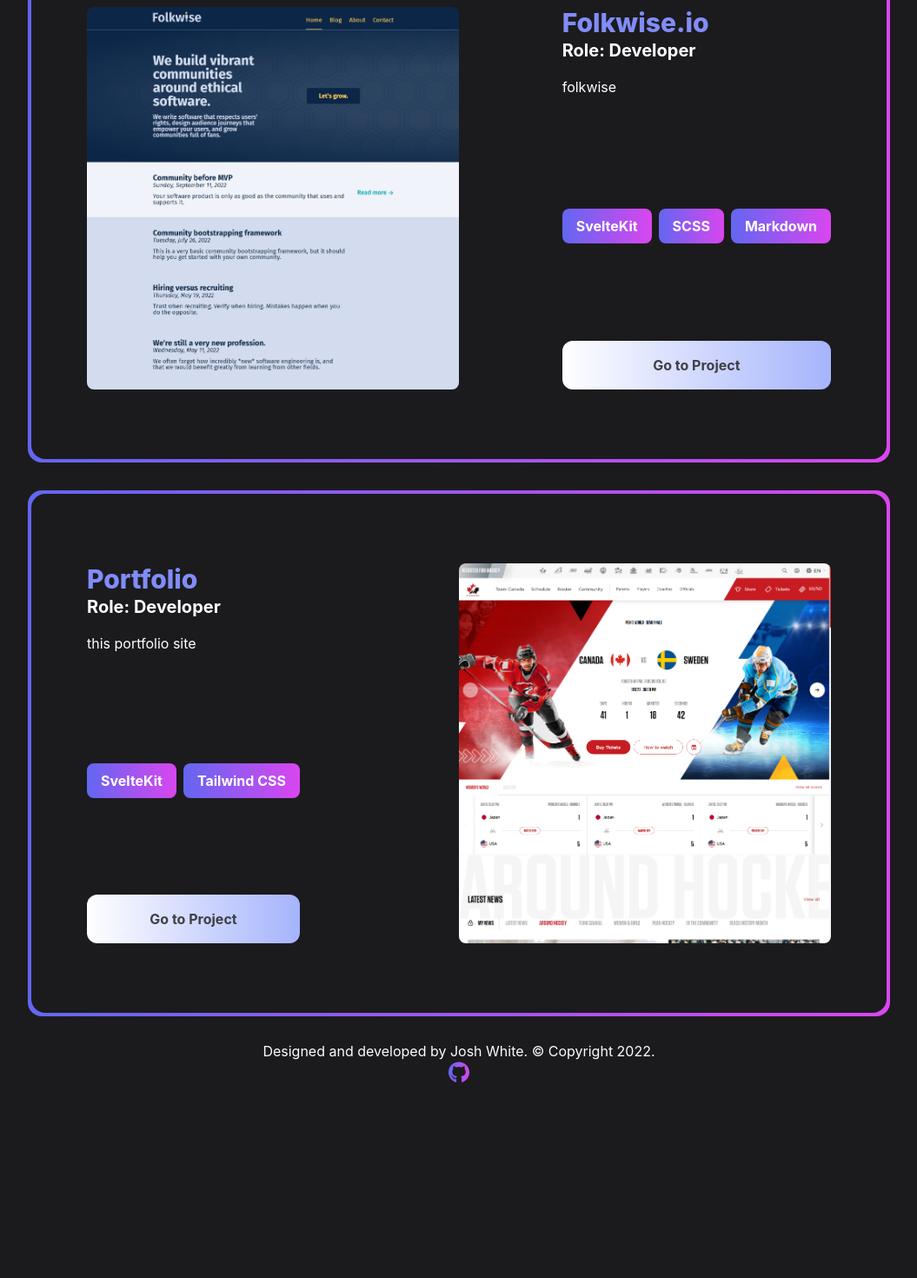
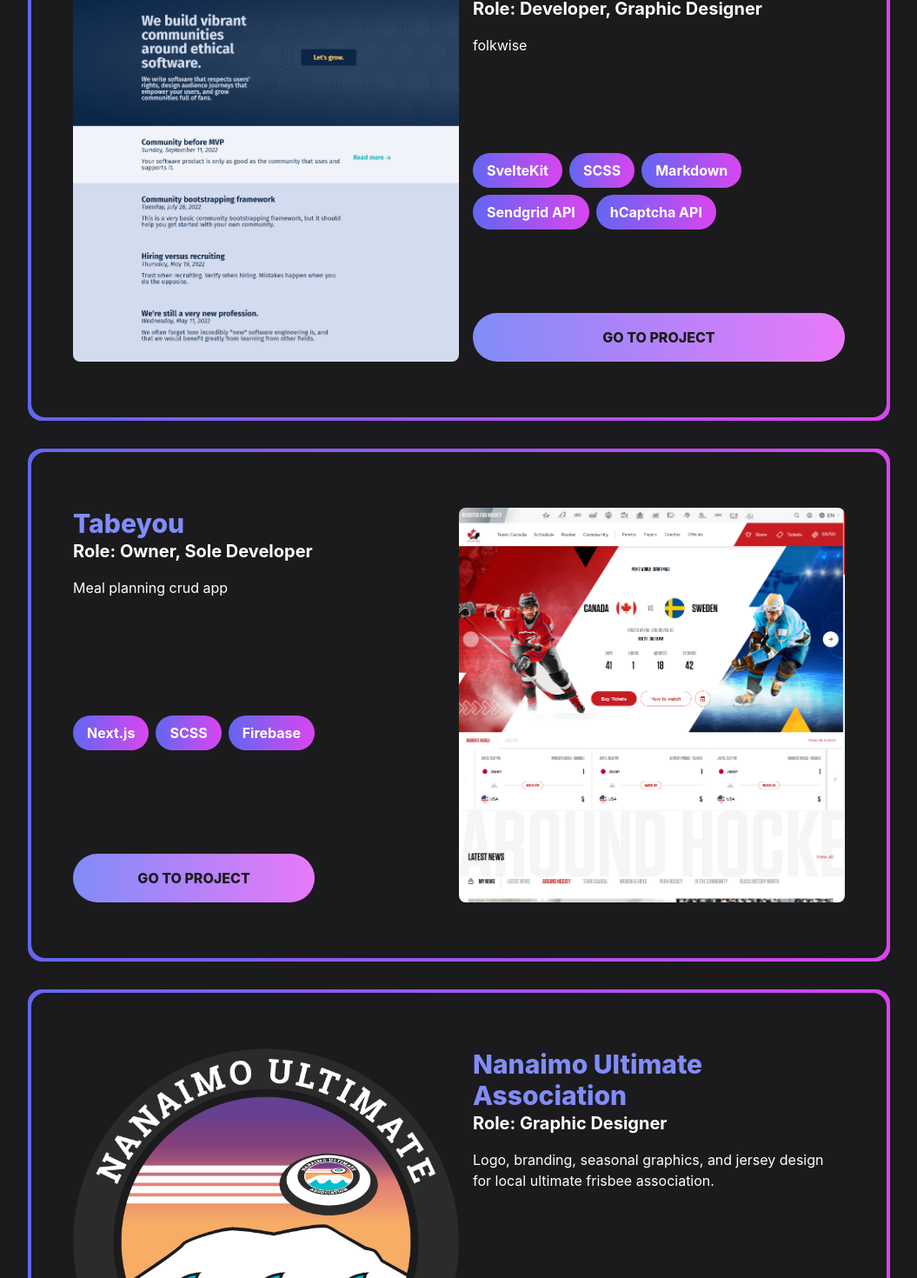
Before and after one commit to jojawhi/sveltekit-portfolio, a SvelteKit app: page /portfolio in a window 1280 px wide. Shown: the part 781-2251 px from the top of the page at 87% size, without its empty margins (112-1167 px from the left). Before the commit the page ends 2039 px from the top, so only its background shows below. Built offline with nearby package versions, Linux system fonts and the light colour scheme.

Commit message:
projectCard style adjustments, added two new projects

```diff
--- a/src/lib/Drawer.svelte
+++ b/src/lib/Drawer.svelte
@@ -8,8 +8,8 @@
 
 <div
 	class={$drawerStore
-		? 'open container absolute transition-all duration-300 rounded-xl bg-gradient-to-r p-[4px] from-indigo-500 to-fuchsia-500'
-		: 'closed container absolute transition-all duration-300 rounded-xl bg-gradient-to-r p-[4px] from-indigo-500 to-fuchsia-500'}
+		? `open container absolute transition-all duration-300 rounded-xl bg-gradient-to-r p-[4px] from-indigo-500 to-fuchsia-500`
+		: `closed container absolute transition-all duration-300 rounded-xl bg-gradient-to-r p-[4px] from-indigo-500 to-fuchsia-500`}
 >
 	<div
 		class={$drawerStore
--- a/src/lib/ProjectCard.svelte
+++ b/src/lib/ProjectCard.svelte
@@ -19,8 +19,8 @@
 
 <div
 	class={key % 2 === 0
-		? 'flex flex-row-reverse justify-between gap-4 my-4 p-8'
-		: 'flex justify-between gap-4 my-4 p-8'}
+		? 'flex flex-row-reverse justify-between gap-4 my-4 p-4'
+		: 'flex justify-between gap-4 my-4 p-4'}
 >
 	<div class="flex flex-col w-1/2 max-w-max justify-between">
 		<div class="flex flex-col">
--- a/src/lib/Tag.svelte
+++ b/src/lib/Tag.svelte
@@ -3,7 +3,7 @@
 </script>
 
 <div
-	class="tag rounded-lg px-4 py-2 w-min transition-all duration-300 bg-gradient-to-r to-fuchsia-500 from-indigo-500"
+	class="tag rounded-full px-4 py-2 w-min transition-all duration-300 bg-gradient-to-r to-fuchsia-500 from-indigo-500"
 >
 	<p class="font-bold text-white whitespace-nowrap">{tag}</p>
 </div>
--- a/src/lib/common/Link.svelte
+++ b/src/lib/common/Link.svelte
@@ -6,8 +6,8 @@
 	const linkTypes: { [key: string]: string } = {
 		default: 'text-red-500',
 		project:
-			'font-bold text-zinc-700 text-center px-12 py-4 rounded-xl transition-all duration-300 bg-gradient-to-r to-fuchsia-300 via-indigo-300 from-white bg-size-200 bg-pos-0 hover:bg-pos-100 hover:scale-105'
+			'font-extrabold text-[#1b1b1d] text-center px-12 py-4 rounded-full transition-all duration-300 bg-gradient-to-r to-teal-500 via-fuchsia-400 from-indigo-400 bg-size-200 bg-pos-0 hover:bg-pos-100 hover:scale-105'
 	};
 </script>
 
-<a class={linkTypes[type]} {href} target="_blank">{anchorText}</a>
+<a class={`${linkTypes[type]} uppercase`} {href} target="_blank">{anchorText}</a>
--- a/src/routes/+layout.svelte
+++ b/src/routes/+layout.svelte
@@ -31,7 +31,7 @@
 		<!-- </div> -->
 	</main>
 
-	<footer class="flex text-center">
+	<footer class="flex gap-4 w-full justify-center items-center p-6 text-white">
 		<p>
 			Designed and developed by Josh White. &copy; Copyright 2022.
 			<!-- <Link
@@ -71,14 +71,14 @@
 		box-sizing: border-box;
 	}
 
-	footer {
+	/* footer {
 		display: flex;
 		flex-direction: column;
 		justify-content: center;
 		align-items: center;
 		padding: 12px;
 		color: #fcfcfc;
-	}
+	} */
 
 	.github {
 		fill: url(#GithubGradient1);
@@ -101,8 +101,8 @@
 	}
 
 	@media (min-width: 480px) {
-		footer {
+		/* footer {
 			padding: 12px 0;
-		}
+		} */
 	}
 </style>
--- a/src/routes/portfolio/+page.svelte
+++ b/src/routes/portfolio/+page.svelte
@@ -14,23 +14,32 @@
 		},
 		{
 			title: 'Folkwise.io',
-			role: 'Developer',
+			role: 'Developer, Graphic Designer',
 			description: 'folkwise',
-			tags: ['SvelteKit', 'SCSS', 'Markdown'],
+			tags: ['SvelteKit', 'SCSS', 'Markdown', 'Sendgrid API', 'hCaptcha API'],
 			image: '/assets/images/projects/folkwise.png',
 			url: '/'
 		},
-		// {
-		// 	title: 'Tabeyou',
-		// 	role: 'Designer, Developer',
-		// 	description: 'Meal planning crud app',
-		// 	tags: ['Next.js', 'SCSS', 'Firebase'],
-		// 	image: '',
-		// 	url: '/'
-		// },
+		{
+			title: 'Tabeyou',
+			role: 'Owner, Sole Developer',
+			description: 'Meal planning crud app',
+			tags: ['Next.js', 'SCSS', 'Firebase'],
+			image: '/assets/images/projects/hc.png',
+			url: '/'
+		},
+		{
+			title: 'Nanaimo Ultimate Association',
+			role: 'Graphic Designer',
+			description:
+				'Logo, branding, seasonal graphics, and jersey design for local ultimate frisbee association.',
+			tags: ['Next.js', 'Tailwind CSS', 'Firebase'],
+			image: '/assets/images/projects/logo_full_dark_text.png',
+			url: '/'
+		},
 		// {
 		// 	title: 'PELA - Portfolio for English Language Assessment',
-		// 	role: 'Designer, Developer',
+		// 	role: 'Owner, Sole Developer',
 		// 	description: 'LMS for LINC programs in Canada',
 		// 	tags: ['Next.js', 'Tailwind CSS', 'Firebase'],
 		// 	image: '',
@@ -40,7 +49,7 @@
 			title: 'Portfolio',
 			role: 'Developer',
 			description: 'this portfolio site',
-			tags: ['SvelteKit', 'Tailwind CSS'],
+			tags: ['SvelteKit', 'Tailwind CSS', 'Illustrator', 'Sendgrid API', 'hCaptcha API'],
 			image: '/assets/images/projects/hc.png',
 			url: '/'
 		}
```
Also changed, not shown: static/assets/images/projects/logo_full_dark_text.png (added), static/assets/images/projects/nua-shirts.jpg (added).
